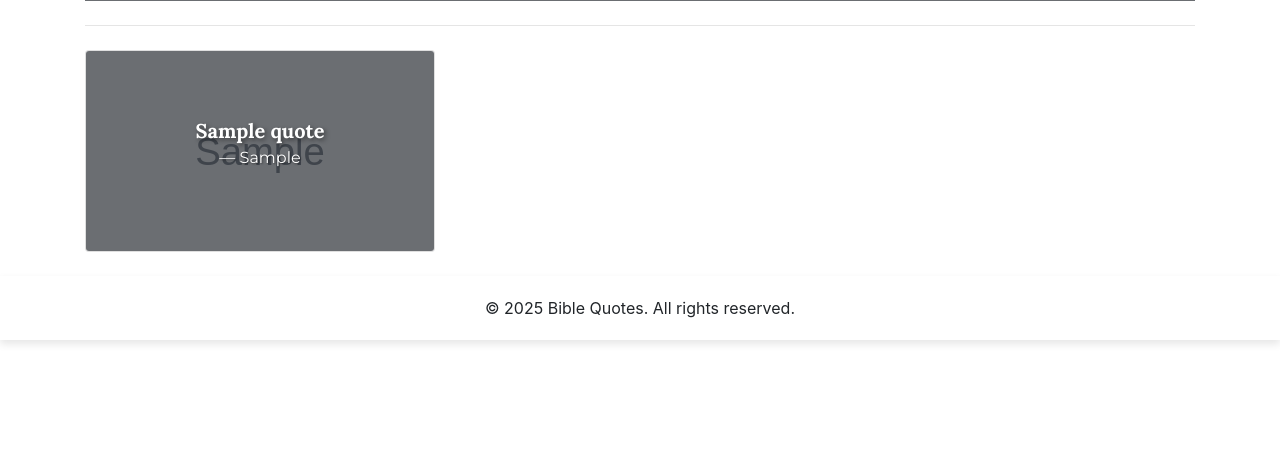
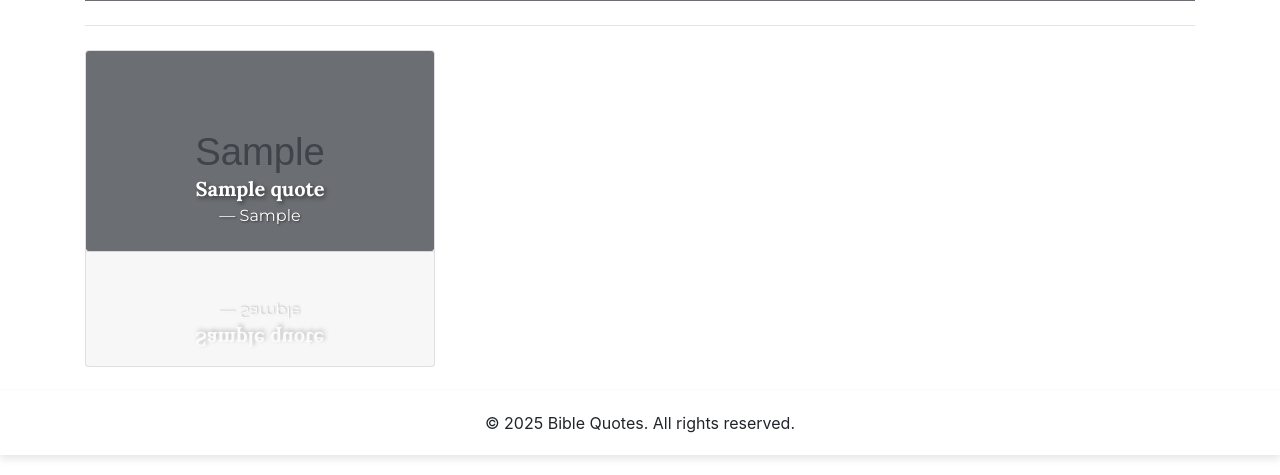
Before and after one commit to jeez-grammer/bible_app, a Flask app: template app/templates/index.html in a window 1280 px wide. Shown: the part 435-910 px from the top of the page. Before the commit the page ends 779 px from the top, so only its background shows below. Run offline with Flask 3, Linux system fonts and the light colour scheme; the template is opened without the code that fills it: most values are stand-ins (such as "Sample title", 1, 10 or a date in 2020); grey boxes marked "Sample" are stand-in pictures; some libraries are stand-ins or nearby versions.

Commit message:
Third Commit

```diff
--- a/app/static/css/styles.css
+++ b/app/static/css/styles.css
@@ -98,3 +98,9 @@
     align-items: center;
     text-align: center;
 }
+
+.reflection {
+    transform: scaleY(-1);
+    opacity: 0.5;
+    margin-top: 20px;
+}
--- a/app/templates/index.html
+++ b/app/templates/index.html
@@ -56,6 +56,14 @@
                                 <footer class="blockquote-footer text-white">{{ item['BibleVerse'] }}</footer>
                             </blockquote>
                         </div>
+                        <div class="card-footer d-flex justify-content-center align-items-center">
+                            <div class="reflection">
+                                <blockquote class="blockquote text-center">
+                                    <p class="mb-0">{{ item['Quote'] }}</p>
+                                    <footer class="blockquote-footer text-white">{{ item['BibleVerse'] }}</footer>
+                                </blockquote>
+                            </div>
+                        </div>
                     </div>
                 </div>
             {% endfor %}
```
